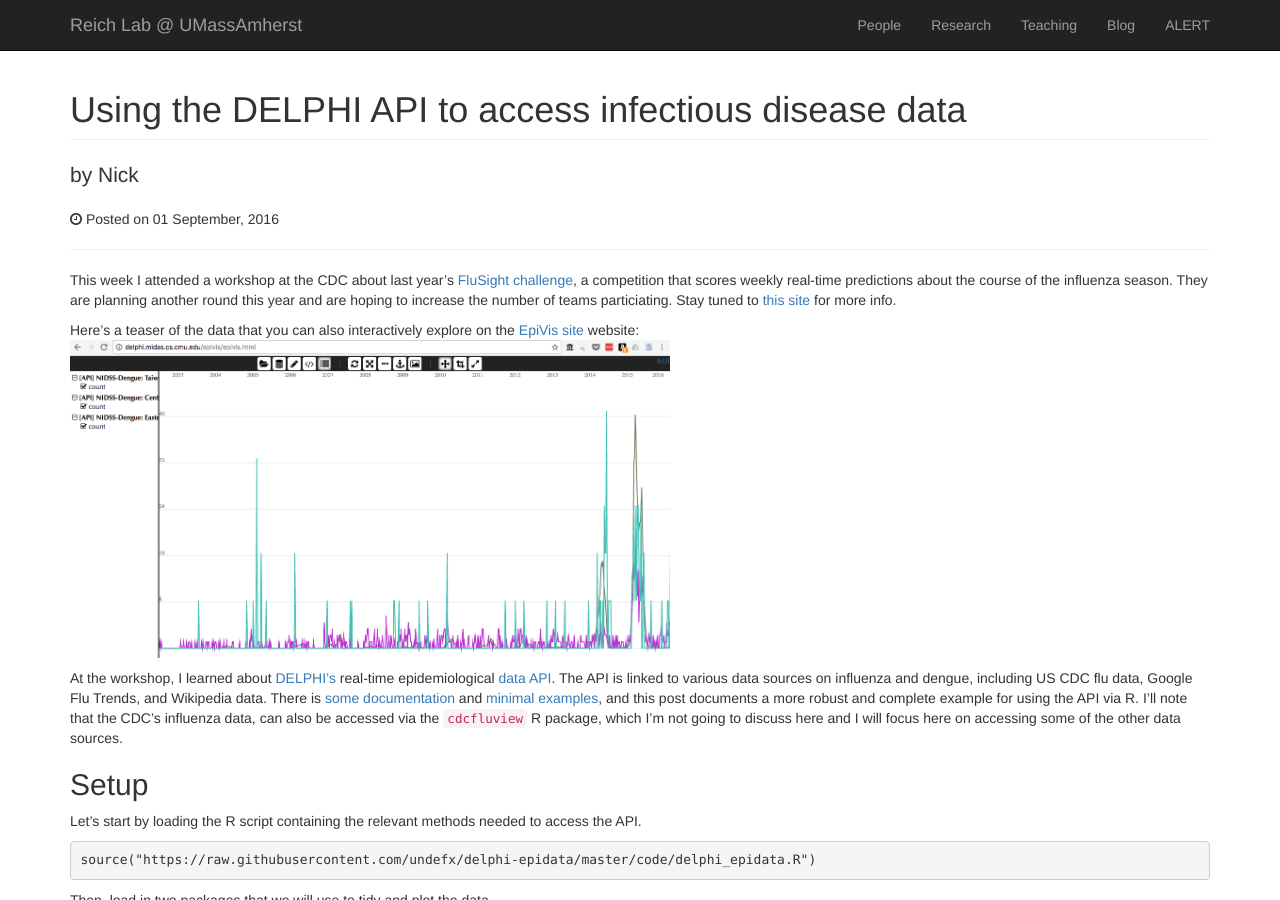
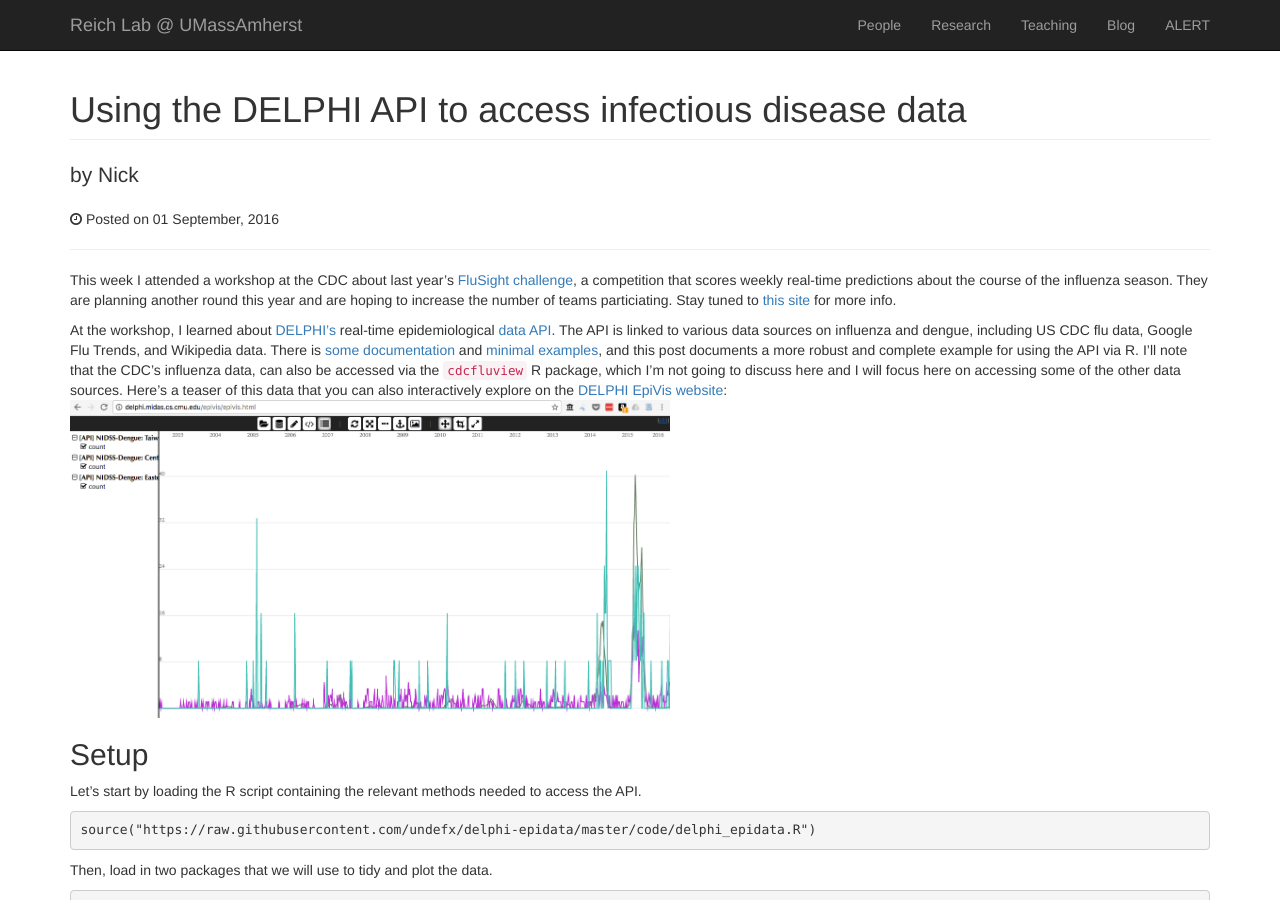
Before and after one commit to reichlab/reichlab.github.io, a Jekyll site: the page built from _posts/2016-09-01-epidata-api.md, in a window 1280 px wide and 900 px high. Built offline with Jekyll 4.4.1, drawn with Linux system fonts in a browser that asks for light colours; comment, search, counter and statistics services are not loaded.

Commit message:
minor updates.

```diff
--- a/_posts/2016-09-01-epidata-api.md
+++ b/_posts/2016-09-01-epidata-api.md
@@ -7,12 +7,12 @@ comments: True
 
 This week I attended a workshop at the CDC about last year's [FluSight challenge](https://predict.phiresearchlab.org/flu/index.html), a competition that scores weekly real-time predictions about the course of the influenza season. They are planning another round this year and are hoping to increase the number of teams particiating. Stay tuned to [this site](https://predict.phiresearchlab.org/flu/index.html) for more info.
 
-Here's a teaser of the data that you can also interactively explore on the [EpiVis site](http://delphi.midas.cs.cmu.edu/epivis/epivis.html) website:
+At the workshop, I learned about [DELPHI's](http://delphi.midas.cs.cmu.edu/) real-time epidemiological [data API](https://github.com/undefx/delphi-epidata). The API is linked to various data sources on influenza and dengue, including US CDC flu data, Google Flu Trends, and Wikipedia data. There is [some documentation](https://github.com/undefx/delphi-epidata#the-api) and [minimal examples](https://github.com/undefx/delphi-epidata#code-samples), and this post documents a more robust and complete example for using the API via R. I'll note that the CDC's influenza data, can also be accessed via the `cdcfluview` R package, which I'm not going to discuss here and I will focus here on accessing some of the other data sources. Here's a teaser of this data that you can also interactively explore on the [DELPHI EpiVis website](http://delphi.midas.cs.cmu.edu/epivis/epivis.html):
 <img class="img-responsive" width="600" src="https://reichlab.github.io/images/blog-figs/epivis.png">
 
+
+
 <!--more-->
-
-At the workshop, I learned about [DELPHI's](http://delphi.midas.cs.cmu.edu/) real-time epidemiological [data API](https://github.com/undefx/delphi-epidata). The API is linked to various data sources on influenza and dengue, including US CDC flu data, Google Flu Trends, and Wikipedia data. There is [some documentation](https://github.com/undefx/delphi-epidata#the-api) and [minimal examples](https://github.com/undefx/delphi-epidata#code-samples), and this post documents a more robust and complete example for using the API via R. I'll note that the CDC's influenza data, can also be accessed via the `cdcfluview` R package, which I'm not going to discuss here and I will focus here on accessing some of the other data sources.
 
 
 Setup
```
